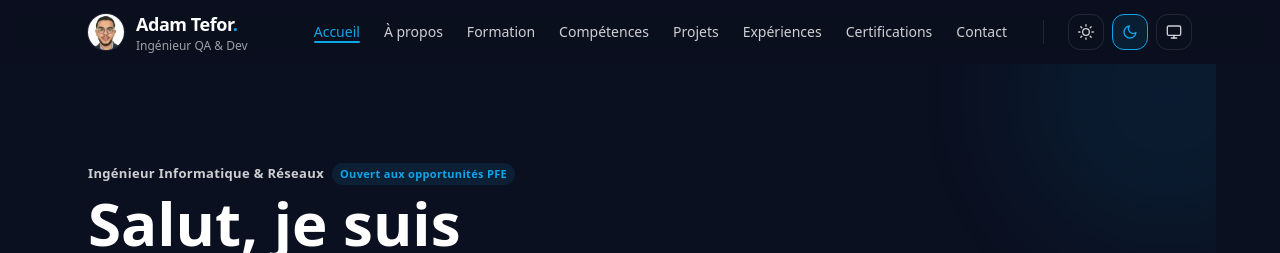
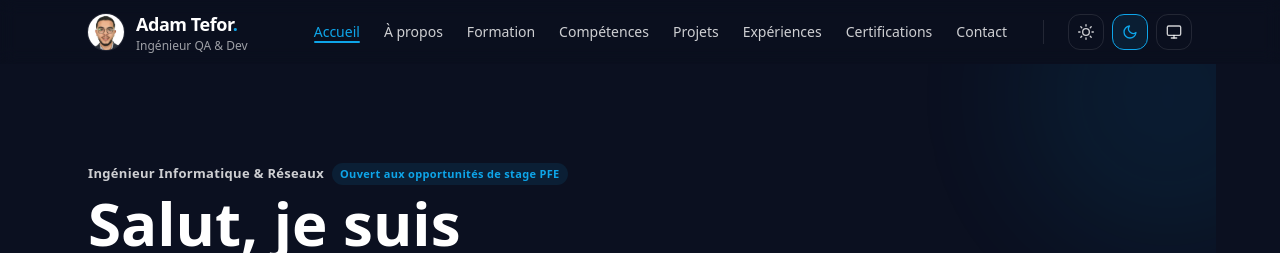
Before and after one commit to AdamTefor/Tefor-Adam-Portfolio, a Next.js app: page / in a window 1280 px wide. Shown: the top 253 px of the page. Built offline with nearby package versions, Linux system fonts and the light colour scheme.

Commit message:
feat: maj portfolio

```diff
--- a/components/Hero.tsx
+++ b/components/Hero.tsx
@@ -50,7 +50,7 @@ export default function Hero() {
           <motion.p variants={fadeUp} className="inline-flex items-center gap-2 text-[13px] font-semibold tracking-wide text-brand">
             Ingénieur Informatique & Réseaux
             <span className="hidden sm:inline-block rounded-full bg-brand/10 px-2 py-0.5 text-[11px] text-brand">
-              Ouvert aux opportunités PFE
+              Ouvert aux opportunités de stage PFE
             </span>
           </motion.p>
 
@@ -72,7 +72,7 @@ export default function Hero() {
               Voir mes expériences
             </a>
             <a
-  href="/cv/CV-TEFOR-ADAM.pdf"
+  href="/cv/CV-ADAM-TEFOR.pdf"
   download
   onClick={() => (window as any).plausible?.('cv_download')} // 🔹 suivi Plausible
   className={`${ctaBase} border border-black/10 dark:border-white/10 hover:border-brand/60 hover:text-brand`}
```
Also changed, not shown: 2 other files (tests, documents, lock files or other folders).
